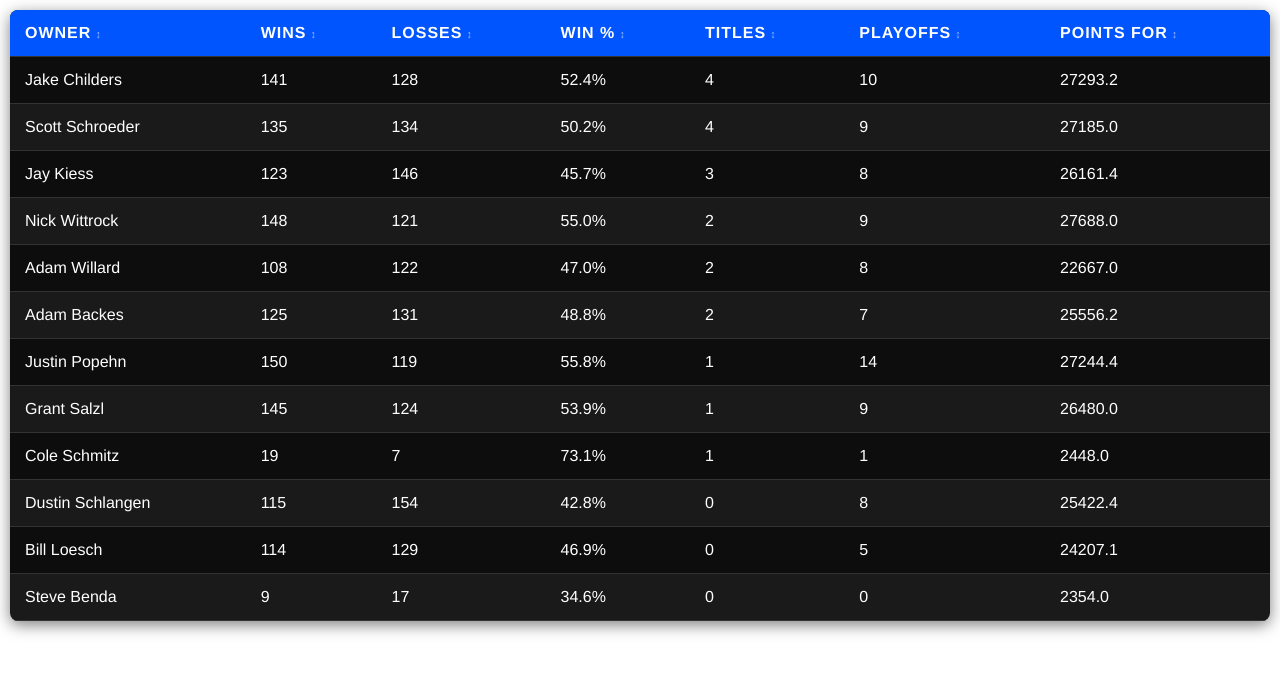
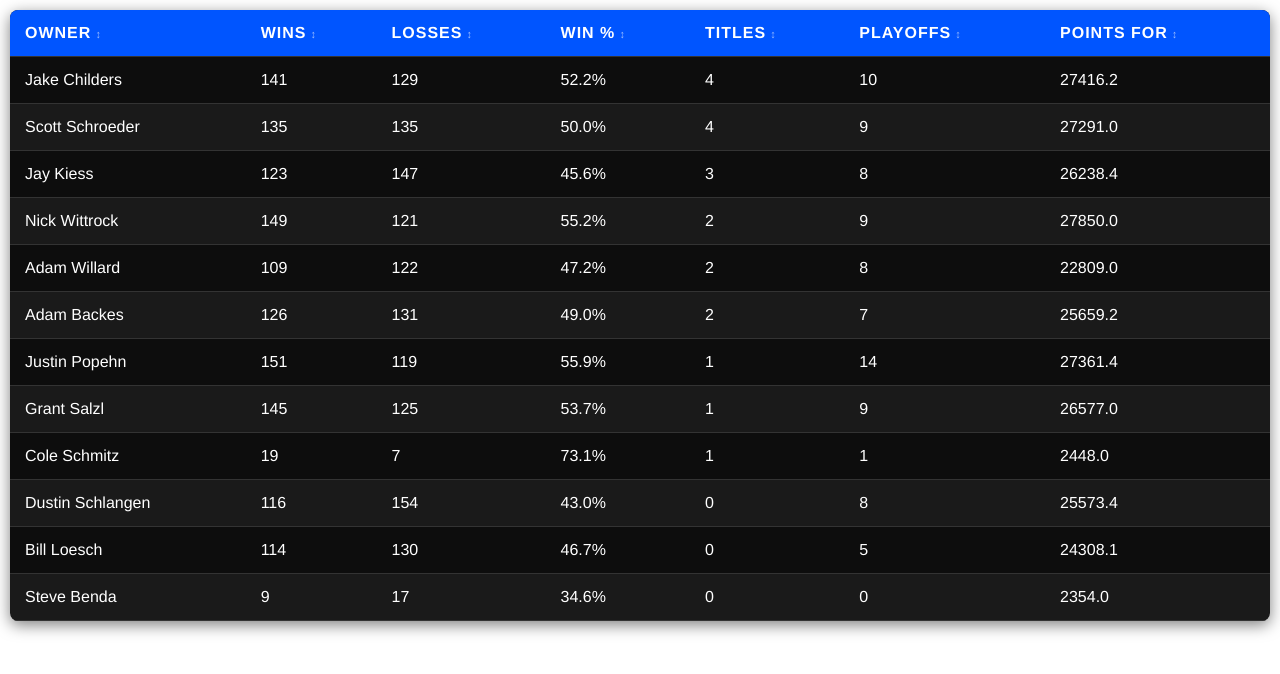
Before and after one commit to justinpopehn/therubes, a plain HTML site: page leaderboard.html in a window 1280 px wide. Drawn offline with Linux system fonts and the light colour scheme.

Commit message:
Auto-update leaderboard via GitHub Actions

```diff
--- a/leaderboard.html
+++ b/leaderboard.html
@@ -27,17 +27,17 @@
     </tr>
   </thead>
   <tbody>
-    <tr><td>Jake Childers</td><td>141</td><td>128</td><td>52.4%</td><td>4</td><td>10</td><td>27293.2</td></tr>
-    <tr><td>Scott Schroeder</td><td>135</td><td>134</td><td>50.2%</td><td>4</td><td>9</td><td>27185.0</td></tr>
-    <tr><td>Jay Kiess</td><td>123</td><td>146</td><td>45.7%</td><td>3</td><td>8</td><td>26161.4</td></tr>
-    <tr><td>Nick Wittrock</td><td>148</td><td>121</td><td>55.0%</td><td>2</td><td>9</td><td>27688.0</td></tr>
-    <tr><td>Adam Willard</td><td>108</td><td>122</td><td>47.0%</td><td>2</td><td>8</td><td>22667.0</td></tr>
-    <tr><td>Adam Backes</td><td>125</td><td>131</td><td>48.8%</td><td>2</td><td>7</td><td>25556.2</td></tr>
-    <tr><td>Justin Popehn</td><td>150</td><td>119</td><td>55.8%</td><td>1</td><td>14</td><td>27244.4</td></tr>
-    <tr><td>Grant Salzl</td><td>145</td><td>124</td><td>53.9%</td><td>1</td><td>9</td><td>26480.0</td></tr>
+    <tr><td>Jake Childers</td><td>141</td><td>129</td><td>52.2%</td><td>4</td><td>10</td><td>27416.2</td></tr>
+    <tr><td>Scott Schroeder</td><td>135</td><td>135</td><td>50.0%</td><td>4</td><td>9</td><td>27291.0</td></tr>
+    <tr><td>Jay Kiess</td><td>123</td><td>147</td><td>45.6%</td><td>3</td><td>8</td><td>26238.4</td></tr>
+    <tr><td>Nick Wittrock</td><td>149</td><td>121</td><td>55.2%</td><td>2</td><td>9</td><td>27850.0</td></tr>
+    <tr><td>Adam Willard</td><td>109</td><td>122</td><td>47.2%</td><td>2</td><td>8</td><td>22809.0</td></tr>
+    <tr><td>Adam Backes</td><td>126</td><td>131</td><td>49.0%</td><td>2</td><td>7</td><td>25659.2</td></tr>
+    <tr><td>Justin Popehn</td><td>151</td><td>119</td><td>55.9%</td><td>1</td><td>14</td><td>27361.4</td></tr>
+    <tr><td>Grant Salzl</td><td>145</td><td>125</td><td>53.7%</td><td>1</td><td>9</td><td>26577.0</td></tr>
     <tr><td>Cole Schmitz</td><td>19</td><td>7</td><td>73.1%</td><td>1</td><td>1</td><td>2448.0</td></tr>
-    <tr><td>Dustin Schlangen</td><td>115</td><td>154</td><td>42.8%</td><td>0</td><td>8</td><td>25422.4</td></tr>
-    <tr><td>Bill Loesch</td><td>114</td><td>129</td><td>46.9%</td><td>0</td><td>5</td><td>24207.1</td></tr>
+    <tr><td>Dustin Schlangen</td><td>116</td><td>154</td><td>43.0%</td><td>0</td><td>8</td><td>25573.4</td></tr>
+    <tr><td>Bill Loesch</td><td>114</td><td>130</td><td>46.7%</td><td>0</td><td>5</td><td>24308.1</td></tr>
     <tr><td>Steve Benda</td><td>9</td><td>17</td><td>34.6%</td><td>0</td><td>0</td><td>2354.0</td></tr>
   </tbody>
 </table>
```
